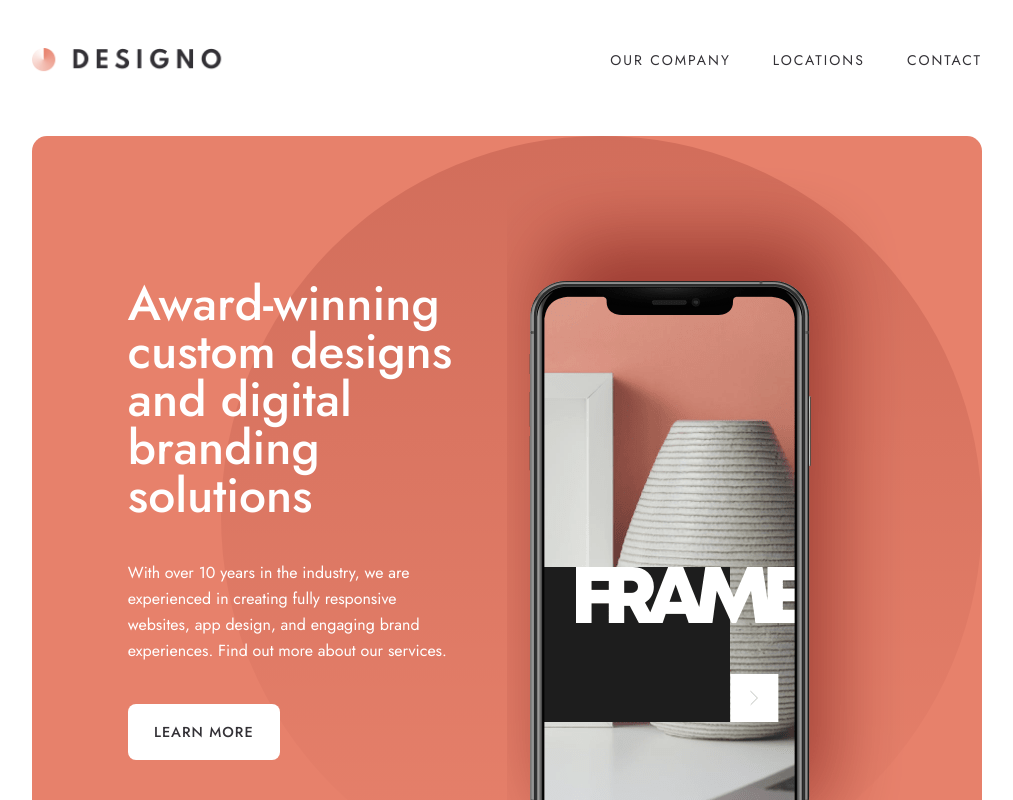
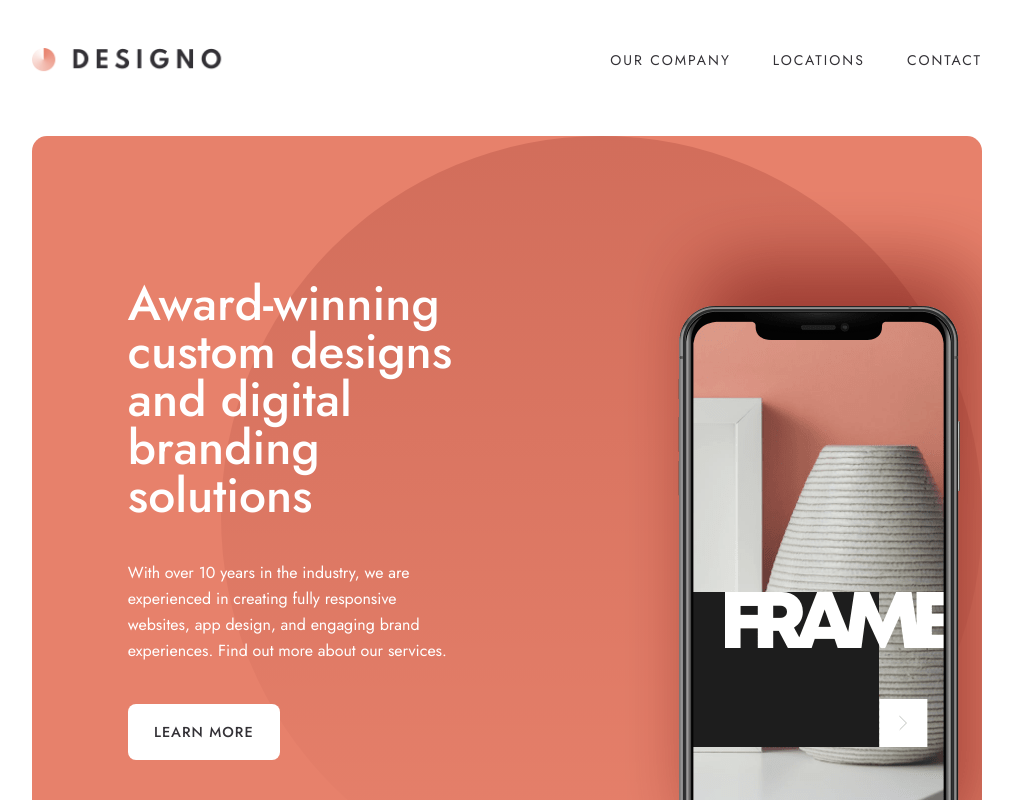
Before and after one commit to zowieerickson/designo-multi-page-website, a React (Vite) app: page / in a window 1280 px wide. Shown: the top 800 px of the page, without its empty margins (133-1146 px from the left). Built offline with nearby package versions, Linux system fonts and the light colour scheme.

Commit message:
Remove top and right positions on hero home tile image for better responsiveness

```diff
--- a/src/styles/hero.css
+++ b/src/styles/hero.css
@@ -41,6 +41,4 @@
     background-repeat: no-repeat;
     background-image: url(../assets/home/desktop/image-hero-phone.png);
     position: absolute;
-    top: -25px;
-    right: 0;
 }
```
